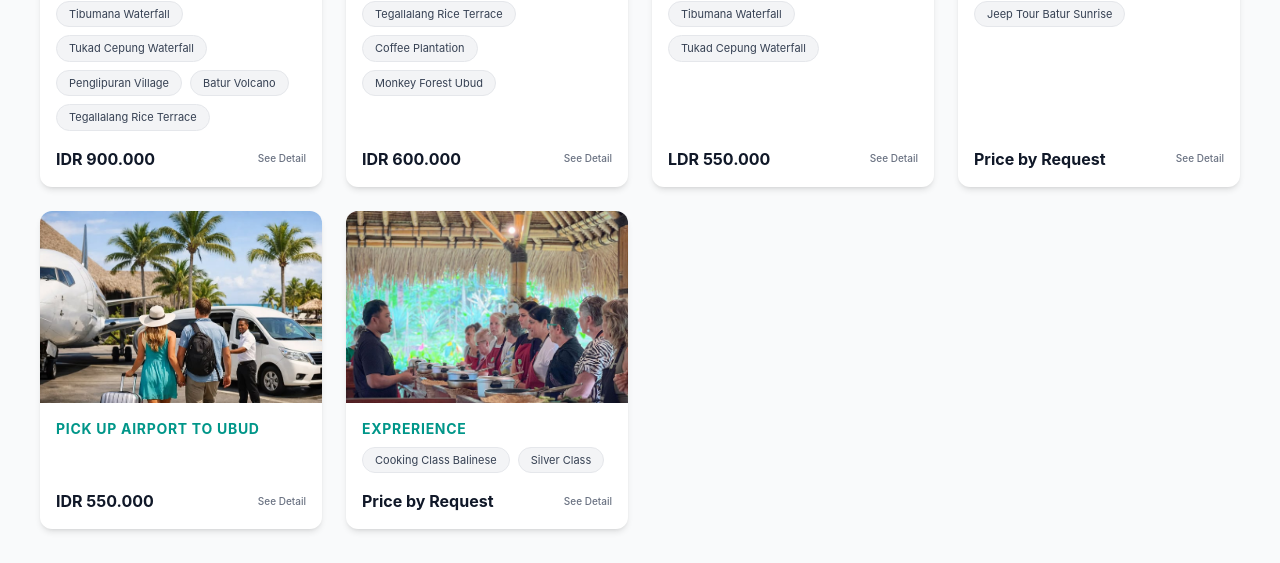
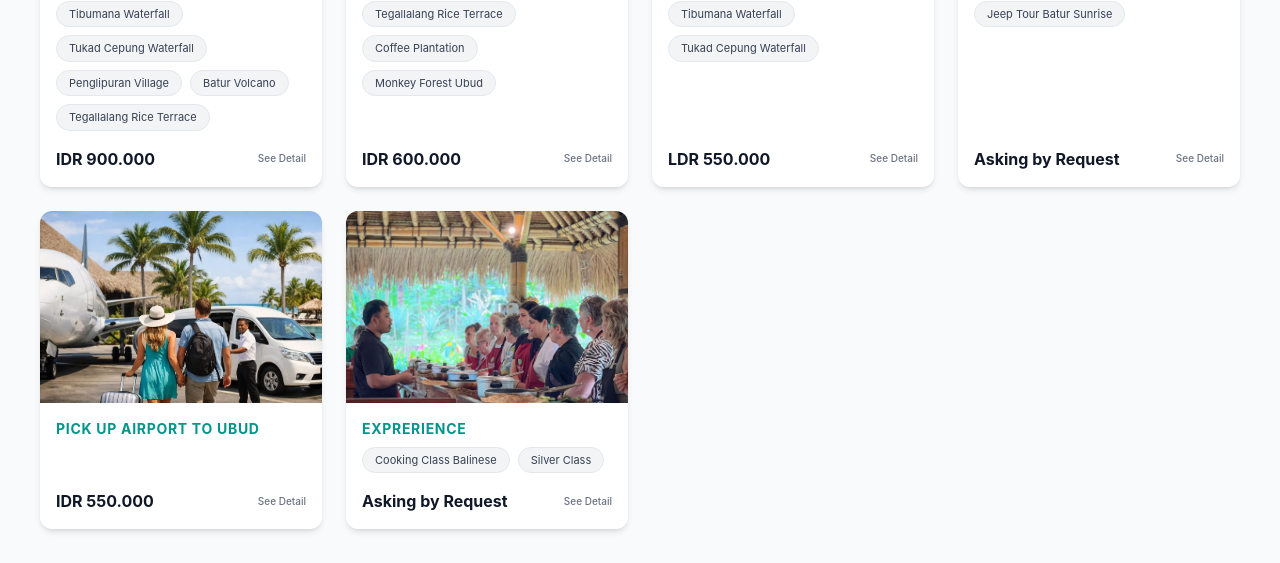
Before and after one commit to tio2401010006/Wayan-At-Ubud, a React (Vite) app: page / in a window 1280 px wide. Shown: the part 1146-1709 px from the top of the page. Built offline with nearby package versions, Linux system fonts and the light colour scheme.

Commit message:
commit harga

```diff
--- a/src/App.jsx
+++ b/src/App.jsx
@@ -7,7 +7,7 @@ import DetailView from "./DetailView";
 import AboutUs from "./AboutUs";
 
 const App = () => {
-   const tourDestinations = [
+  const tourDestinations = [
     {
       id: 101,
       title_en: "FULL DAY TOUR",
@@ -52,7 +52,7 @@ const App = () => {
       id: 104,
       title_en: "ADVENTURE",
       title_id: "PETUALANGAN",
-      price: "Price by Request",
+      price: "Asking by Request",
       img: "./Rafting.jpg",
       places: [
         { id: "atv", name: "ATV" },
@@ -72,7 +72,7 @@ const App = () => {
       id: 104,
       title_en: "EXPRERIENCE",
       title_id: "PENGALAMAN",
-      price: "Price by Request",
+      price: "Asking by Request",
       img: "./Cooking Class.jpg",
       places: [
         { id: "Cooking Class Balinese", name: "Cooking Class Balinese" },
@@ -185,7 +185,7 @@ const App = () => {
       id: 8,
       title_en: "Jeep Tour Sunrise",
       title_id: "Jeep Tour Sunrise",
-      price: "Price by Request",
+      price: "Asking by Request",
       img: "./jeep tour.jpg",
       rating: 5,
       reviews: 120,
@@ -194,7 +194,7 @@ const App = () => {
       id: 9,
       title_en: "ATV",
       title_id: "ATV",
-      price: "Price by Request",
+      price: "Asking by Request",
       img: "./ATV2.jpg",
       rating: 5,
       reviews: 180,
@@ -203,7 +203,7 @@ const App = () => {
       id: 10,
       title_en: "Rafting",
       title_id: "Rafting",
-      price: "Price by Request",
+      price: "Asking by Request",
       img: "./Rafting.jpg",
       rating: 5,
       reviews: 120,
@@ -212,7 +212,7 @@ const App = () => {
       id: 11,
       title_en: "Cycling",
       title_id: "Cycling",
-      price: "Price by Request",
+      price: "Asking by Request",
       img: "./Cycling.jpg",
       rating: 5,
       reviews: 200,
@@ -248,7 +248,7 @@ const App = () => {
       id: 15,
       title_en: "Cooking Class Balinese",
       title_id: "Kelas Memasak Masakan Bali",
-      price: "Price by Request",
+      price: "Asking by Request",
       img: "./Cooking Class.jpg",
       rating: 5,
       reviews: 300,
@@ -257,7 +257,7 @@ const App = () => {
       id: 16,
       title_en: "Silver Class",
       title_id: "Kelas Perak",
-      price: "Price by Request",
+      price: "Asking by Request",
       img: "./Silver Class.jpg",
       rating: 5,
       reviews: 120,
@@ -303,7 +303,7 @@ const App = () => {
   const { t, i18n } = useTranslation();
   const [searchQuery, setSearchQuery] = useState("");
 
- // Logika filter data
+  // Logika filter data
   const filteredTours = tourDestinations.filter((tour) => {
     const title =
       i18n.language === "id"
@@ -327,9 +327,6 @@ const App = () => {
     }
   };
 
-
-
-
   // Fungsi yang dipanggil saat tombol Cari diklik
   const handleSearch = (query) => {
     setSearchQuery(query);
@@ -349,7 +346,6 @@ const App = () => {
   }
 
   return (
-
     <div className="min-h-screen font-sans bg-gray-50 overflow-x-hidden text-left">
       <nav
         className={`flex items-center justify-between px-6 md:px-10 py-5 w-full z-50 transition-all duration-300 ${
```
